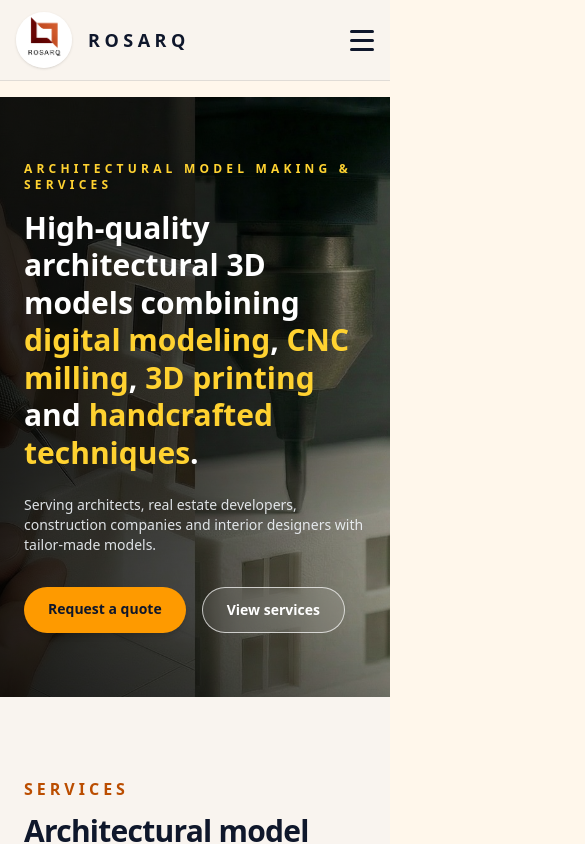
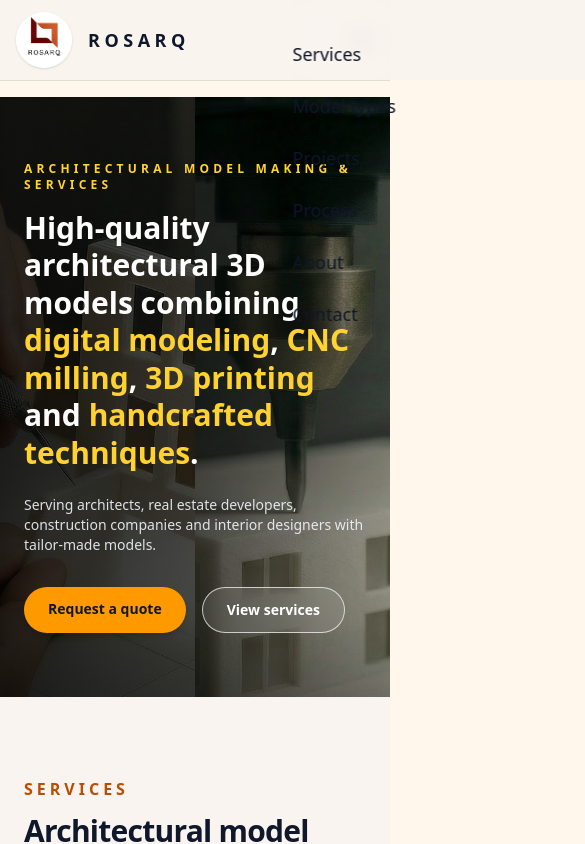
Before and after one commit to hugorosa14/rosarq-site, a Next.js app: page / in a window 390 px wide. Shown: the top 844 px of the page, 585 px wide, since content can reach past the window. Built offline with nearby package versions, Linux system fonts and the light colour scheme.

Commit message:
Fix mobile menu z-index and background

```diff
--- a/app/Header.tsx
+++ b/app/Header.tsx
@@ -63,12 +63,8 @@ export default function Header() {
 
       {/* MOBILE SLIDE MENU */}
      <div
-  className={`
-    md:hidden fixed inset-0 z-[999]
-    bg-[#f9f4ef]/95 backdrop-blur-md
-    p-6 transition-transform duration-300
-    ${isOpen ? "translate-x-0" : "-translate-x-full"}
-  `}
+  className={`md:hidden fixed inset-0 left-0 top-0 w-3/4 h-full bg-[#f9f4ef]/95 backdrop-blur-sm z-[9999]
+${isOpen ? "translate-x-0" : "translate-x-full"} transition-transform duration-300`}
 >
   <nav className="flex flex-col gap-6 text-lg font-medium text-slate-900 mt-10">
     <a href="#services" onClick={closeMenu}>Services</a>
```
